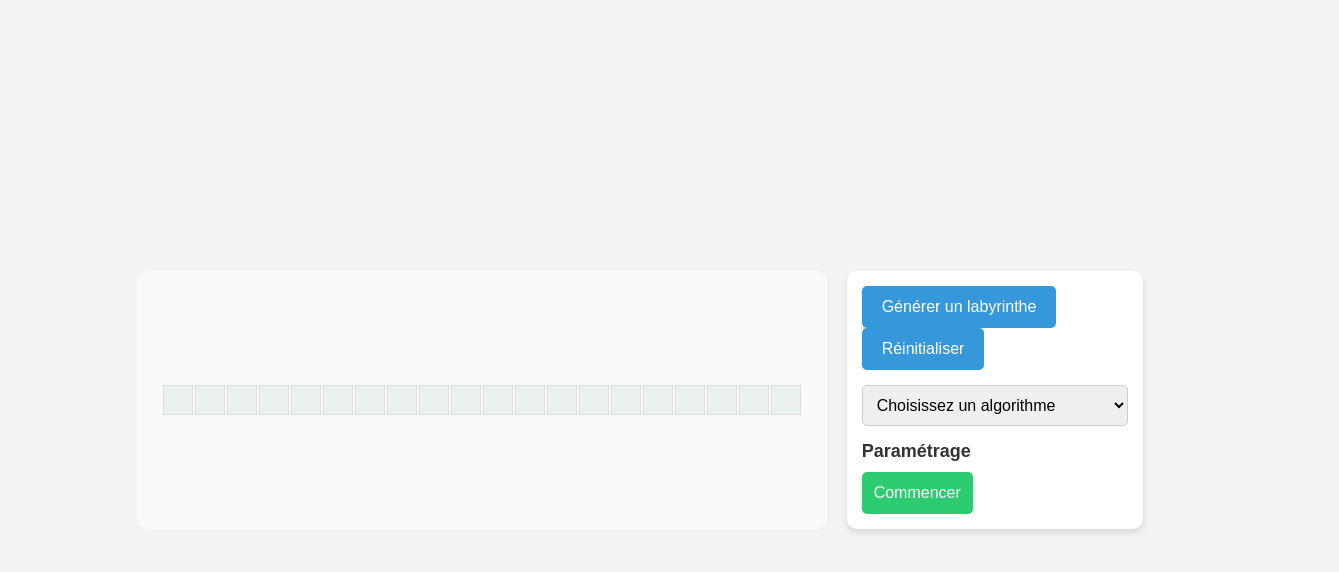
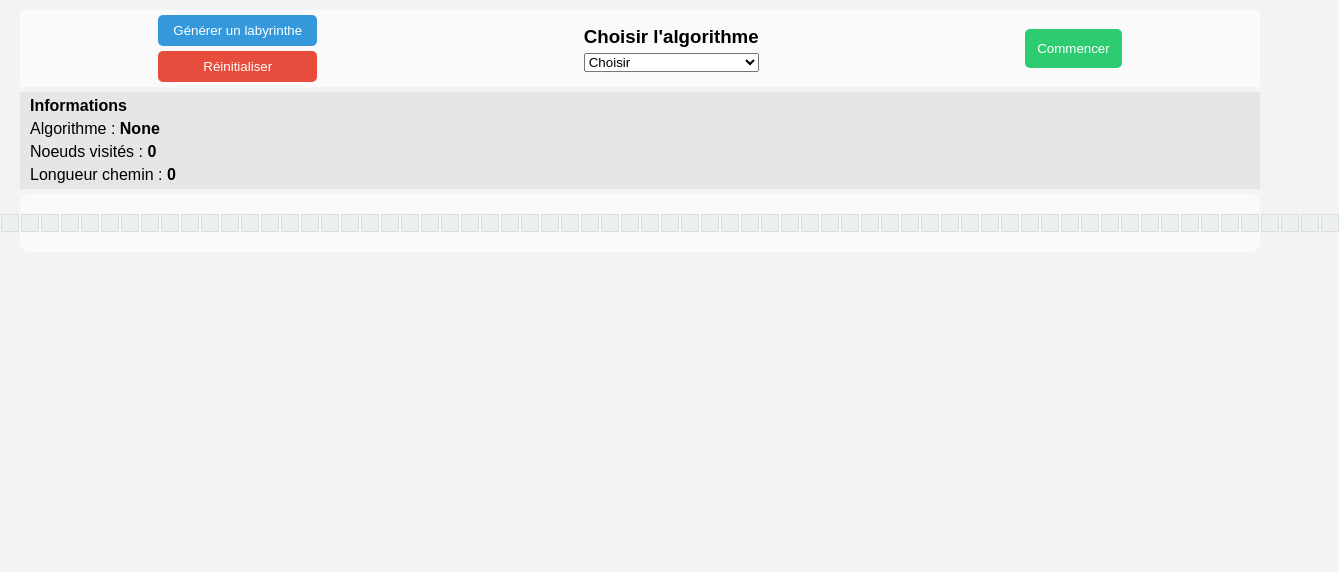
Before and after one commit to adamaKomi/graphProject-frontend, a React (Create React App) app: page / in a window 1280 px wide. Shown: the top 572 px of the page, 1339 px wide, since content can reach past the window. Built offline with nearby package versions, Linux system fonts and the light colour scheme.

Commit message:
Mise a jour des algorithme avec l'ajout de l'algoritme A*

```diff
--- /dev/null
+++ b/src/components/AlgorithmSelector.js
@@ -0,0 +1,37 @@
+import React from 'react';
+import {
+    setAlgorithm,
+    setVisitedNodes,
+    setPathNodes,
+    setPathFound,
+ } from '../redux/actions';
+import { useDispatch, useSelector } from 'react-redux';
+
+function AlgorithmSelector() {
+
+    const dispatch = useDispatch();
+    const algorithm = useSelector(state=>state.algorithm);
+    // fonction de choix de l'algorithme
+  const handleSelectAlgorithm = (event) => {
+    dispatch(setAlgorithm(event.target.value));
+    dispatch(setVisitedNodes([]));
+    dispatch(setPathNodes([]));
+    dispatch(setPathFound(false));
+  };
+
+
+    return (
+        <div onChange={handleSelectAlgorithm} className='algorithm-controls'>
+            <h3>Choisir l'algorithme</h3>
+            <select value={algorithm} onChange={handleSelectAlgorithm}>
+            <option value="" selected>Choisir</option>
+                <option value="DIJKSTRA">Dijkstra</option>
+                <option value="BFS">BFS</option>
+                <option value="DFS">DFS</option>
+                <option value="A_STAR">A*</option>
+            </select>
+        </div>
+    );
+}
+
+export default AlgorithmSelector;
--- a/src/components/MainPage/MainPage.css
+++ b/src/components/MainPage/MainPage.css
@@ -14,22 +14,106 @@ body {
     height: 100vh;
 }
 
-/* Conteneur principal */
+
 .main-page {
+    margin: 0;
+    padding: 0;
+    width: 100vw;
+    height: 100vh;
+}
+
+.main-page-container{
     width: 100%;
     height: 100%;
-    background-color: #f3f3f3;
+    padding: 10px 20px;
+    margin: 0;
+    display: flex;
+    flex-direction: column;
+    gap: 5px;
+    /* background-color: blue; */
+    align-items: center;
 }
 
-/* Conteneur de la page */
-.main-page-container {
+.main-page-container-item.controls{
+  background-color: #fafafa;
+  width: 100%;
+  height: max-content;
+  display: flex;
+  align-items: center;
+  justify-content: center;
+  padding: 5px;
+}
+
+.main-page-container-item.controls .container{
+    display: flex;
+    flex-direction: row;
+    align-items: center;
+    justify-content: center;
     width: 100%;
-    height: 100%;
-    padding: 10px;
+    height: 100;
+    /* background-color: yellow; */
+}
+
+.main-page-container-item.controls .menu{
+    display: flex;
+    flex-direction: row;
+    align-items: center;
+    justify-content: space-around;
+    width: 100%;
+    height: 100;
+}
+
+.maze-controls{
     display: flex;
     flex-direction: column;
-    gap: 15px;
+    gap: 5px;
 }
+
+button {
+    color: white;
+    border: none;
+    padding: 8px 15px;
+    border-radius: 5px;
+    cursor: pointer;
+}
+.generate-maze{
+    background-color: #3498db;
+}
+.generate-maze:hover {
+    background-color: #2980b9;
+}
+
+.reset-maze{
+    background-color: #e74c3c;
+}
+.reset-maze:hover{
+    background-color: #c93828;
+}
+
+.algorithm-controls{
+    display: flex;
+    flex-direction: column;
+    gap: 5px;
+}
+
+.algorithm-controls >div{
+    display: flex;
+    flex-direction: row;
+    gap: 5px;
+}
+
+.info-path{
+    width: 100%;
+    display: flex;
+    flex-direction: column;
+    gap: 5px;
+    background-color: #e5e6e5;
+    padding: 5px 10px;
+    text-align: left;
+}
+
+
+
 
 /* Conteneur du labyrinthe */
 .labyrinthe-container {
@@ -40,6 +124,7 @@ body {
     flex-direction: column;
     border-radius: 10px;
     background-color: #fafafa;
+    padding: 20px 10px;
 }
 
 /* Conteneur du labyrinthe */
@@ -49,6 +134,7 @@ body {
     justify-content: center;
     align-items: center;
     gap: 5px;
+    width: 100%;
 }
 
 /* Ligne du labyrinthe */
@@ -57,14 +143,13 @@ body {
     gap: 2px;
 }
 
-/* Cellules du labyrinthe */
-.cell {
-    width: 5vw;  /* Taille dynamique en fonction de la largeur de la fenêtre */
-    height: 5vw; /* Ajuste la hauteur de la cellule selon la largeur */
-    max-width: 30px; /* Limite la taille max de la cellule */
-    max-height: 30px; /* Limite la taille max de la cellule */
+.cell{
+    display: block;
+    width: 18px;
+    height: 18px;
     border: 1px solid #ddd;
 }
+
 
 .cell.wall {
     background-color: #2c3e50;
@@ -83,52 +168,16 @@ body {
     background-color: #e74c3c;
 }
 
-/* Conteneur de la barre latérale */
-.right-side-bar {
-    width: 100%;
-    padding: 15px;
-    display: flex;
-    flex-direction: column;
-    justify-content: space-between;
-    background-color: #ffffff;
-    border-radius: 10px;
-    box-shadow: 0 4px 6px rgba(0, 0, 0, 0.1);
+.cell.yellow{
+    background-color: yellow;
 }
 
-/* Menu de la barre latérale */
-.menu {
-    display: flex;
-    flex-direction: column;
-    gap: 15px;
+.labyrinthe-container.pathFound{
+    background-color: rgb(117, 117, 117);
+    transition: background-color ease-in-out 0.2s;
 }
 
-button {
-    background-color: #3498db;
-    color: white;
-    border: none;
-    padding: 12px 20px;
-    border-radius: 5px;
-    cursor: pointer;
-}
 
-button:hover {
-    background-color: #2980b9;
-}
-
-select {
-    padding: 10px;
-    border-radius: 5px;
-    border: 1px solid #ccc;
-    font-size: 16px;
-}
-
-/* Titre des paramètres */
-.parameters h3 {
-    margin-bottom: 10px;
-    font-size: 18px;
-    font-weight: bold;
-    color: #333;
-}
 
 .parameters button {
     background-color: #2ecc71;
@@ -138,99 +187,3 @@ select {
 .parameters button:hover {
     background-color: #27ae60;
 }
-
-/* Mobile first - pour les petits écrans (smartphones) */
-@media (max-width: 600px) {
-    .main-page-container {
-        flex-direction: column;
-        padding: 10px;
-    }
-
-    .labyrinthe-container {
-        width: 100%;
-    }
-
-    .row {
-        flex-direction: column;
-    }
-
-    .cell {
-        width: 10vw; /* Augmente la taille des cellules sur mobile */
-        height: 10vw;
-        max-width: 25px; /* Limite la taille max de la cellule */
-        max-height: 25px;
-    }
-
-    .right-side-bar {
-        width: 100%;
-        padding: 10px;
-    }
-
-    .menu {
-        flex-direction: column;
-        gap: 10px;
-    }
-
-    select {
-        font-size: 14px;
-    }
-
-    button {
-        padding: 10px 15px;
-        font-size: 14px;
-    }
-}
-
-/* Tablette et écrans moyens */
-@media (min-width: 601px) and (max-width: 1024px) {
-    .main-page-container {
-        flex-direction: row;
-    }
-
-    .labyrinthe-container {
-        width: 60%;
-    }
-
-    .right-side-bar {
-        width: 35%;
-    }
-
-    .row {
-        gap: 3px;
-    }
-
-    .cell {
-        width: 6vw; /* Taille ajustée pour tablette */
-        height: 6vw;
-        max-width: 28px;
-        max-height: 28px;
-    }
-}
-
-/* Bureau (écrans larges) */
-@media (min-width: 1025px) {
-    .main-page-container {
-        flex-direction: row;
-        gap: 20px;
-    }
-
-    .labyrinthe-container {
-        width: 70%;
-    }
-
-    .right-side-bar {
-        width: 30%;
-    }
-
-    .cell {
-        width: 5vw; /* Taille dynamique pour bureau */
-        height: 5vw;
-        max-width: 30px;
-        max-height: 30px;
-    }
-
-    button {
-        padding: 12px 20px;
-        font-size: 16px;
-    }
-}
--- a/src/components/MainPage/MainPage.js
+++ b/src/components/MainPage/MainPage.js
@@ -6,21 +6,33 @@ import {
   setMaze,
   setGraph,
   setVisitedNodes,
+  setPathNodes,
   setAlgorithm,
   setClickedCells,
   resetMaze,
-  setSelectPoint
+  setSelectPoint,
+  setMazeHeight,
+  setMazeWidth,
+  setPathFound,
 } from '../../redux/actions';
+import AlgorithmSelector from '../AlgorithmSelector';
 
 const MainPage = () => {
   const dispatch = useDispatch();
+
   const algorithm = useSelector((state) => state.algorithm);
   const clickedCells = useSelector((state) => state.clickedCells);
+  const visitedNodes = useSelector(state => state.visitedNodes);
+  const rows = useSelector(state => state.mazeHeight);
+  const cols = useSelector(state => state.mazeWidth);;
+  const pathNodes = useSelector(state=>state.pathNodes);
+
   const [error, setError] = useState(null);
-  const visitedNodes = useSelector(state => state.visitedNodes);
+  const [pathLengh, setPathLengh] = useState(0);
 
-  const rows = 20;
-  const cols = 20;
+
+
+
 
   const createGraph = (maze) => {
     let graph = {};
@@ -63,7 +75,14 @@ const MainPage = () => {
         if (data.error) {
           setError(data.error);
           console.error(data.error);
-        } else {
+        } else if (data.pathNodes) {
+          dispatch(setPathNodes(data.pathNodes));
+        } else if (data.pathFound) {
+          dispatch(setPathFound(true));
+        } else if (data.pathLengh) {
+          setPathLengh(parseInt(data.pathLengh));
+        }
+        else {
           // Mise à jour continue des nœuds visités
           dispatch(setVisitedNodes(data));
           console.log("Nœuds visités reçus du serveur :");
@@ -101,8 +120,12 @@ const MainPage = () => {
       window.alert("Choisir un algorithme !!!");
       return;
     }
-    else if (clickedCells.length < 2) {
+    else if ((algorithm==='A_STAR')&&(clickedCells.length < 2)) {
       window.alert("Selectionner deux points !!!");
+      return;
+    }
+    else if (clickedCells.length < 1) {
+      window.alert("Selectionner au moins un point !!!");
       return;
     }
 
@@ -128,7 +151,11 @@ const MainPage = () => {
   };
 
   const generateMaze = () => {
+    // reinitialiser
     dispatch(setVisitedNodes([]));
+    dispatch(setPathNodes([]));
+    dispatch(setPathFound(false));
+    setPathLengh(0);
     const newMaze = Array(rows).fill().map(() => Array(cols).fill(0));
     for (let i = 0; i < rows; i++) {
       for (let j = 0; j < cols; j++) {
@@ -143,40 +170,77 @@ const MainPage = () => {
     dispatch(setClickedCells([]));
   };
 
-  const handleSelectAlgorithm = (event) => {
-    dispatch(setAlgorithm(event.target.value));
-  };
 
+
+  // pour commencer l'animation
   const handleStartAnimation = () => {
+    // reinitialiser
+    dispatch(setVisitedNodes([]));
+    dispatch(setPathNodes([]));
+    dispatch(setPathFound(false));
+    setPathLengh(0);
     const socket = connectWebSocket();  // Créer une nouvelle connexion WebSocket
 
     sendAlgorithmAndPoints(socket);  // Envoyer l'algorithme et les points au serveur
   };
 
+
+  const handleSetMazeWidth = (event) => {
+    const value = parseInt(event.target.value, 10);
+    if (value < 0) {
+      window.alert("Entrer un entier positif");
+      return;
+    } else {
+      dispatch(setMazeWidth(Math.max(value, 15)));
+    }
+  }
+
+
+  const handleSetMazeHeight = (event) => {
+    const value = parseInt(event.target.value, 10);
+    if (value < 0) {
+      window.alert("Entrer un entier positif");
+      return;
+    } else {
+      dispatch(setMazeHeight(Math.max(value, 10)));
+    }
+  }
+
+
   return (
     <div className='main-page'>
       <div className='main-page-container'>
-        <Labyrinthe />
-        <div className="right-side-bar">
-          <div className='right-container'>
+        <div className="main-page-container-item controls">
+          <div className='container '>
             <div className='menu'>
-              <div>
-                <button onClick={() => generateMaze()}>Générer un labyrinthe</button>
-                <button onClick={() => dispatch(resetMaze())}>Réinitialiser</button>
+              <div className='maze-controls' >
+                <button onClick={() => generateMaze()} className='generate-maze'>Générer un labyrinthe</button>
+                <button
+                  onClick={() => {
+                    dispatch(resetMaze());
+                    setPathLengh(0); }
+                    }
+                    className='reset-maze'
+                  >Réinitialiser</button>
               </div>
-              <select onChange={handleSelectAlgorithm} value={algorithm}>
-                <option value="">Choisissez un algorithme</option>
-                <option value="DIJKSTRA">Dijkstra</option>
-                <option value="BFS">BFS</option>
-                <option value="DFS">DFS</option>
-              </select>
+              {/*  liste des algorithmes */}
+              <AlgorithmSelector />
               <div className='parameters'>
-                <h3>Paramétrage</h3>
                 <button onClick={() => handleStartAnimation()} >Commencer</button>
               </div>
             </div>
           </div>
         </div>
+        {/* Afficher la longueur du chemin */}
+        {/* {pathLengh>0 && ( */}
+        <div className='info-path'>
+          <h4 className='pathLengh'>Informations</h4>
+          <p>Algorithme : <strong>{algorithm.length>0?algorithm:'None'}</strong></p>
+          <p>Noeuds visités : <strong>{visitedNodes.length}</strong></p>
+          <p>Longueur chemin : <strong>{pathNodes.length}</strong></p>
+        </div>
+        {/* )} */}
+        <Labyrinthe className="main-page-container-item" />
       </div>
     </div>
   );
--- a/src/components/labyrinthe/Labyrinthe.js
+++ b/src/components/labyrinthe/Labyrinthe.js
@@ -6,6 +6,9 @@ import {
     setSelectPoint,
 } from '../../redux/actions';
 
+
+
+
 const Labyrinthe = () => {
 
     const dispatch = useDispatch();
@@ -13,6 +16,9 @@ const Labyrinthe = () => {
     const visitedNodes = useSelector((state)=>state.visitedNodes);
     const clickedCells = useSelector((state)=>state.clickedCells);
     const startSelectPoint = useSelector(state=>state.startSelectPoint);
+    const pathNodes = useSelector(state=>state.pathNodes);
+    const pathFound = useSelector(state=>state.pathFound);
+
 
     const handleClickMaze = (rowIndex, colIndex) => {
 
@@ -26,8 +32,10 @@ const Labyrinthe = () => {
             }
     };
 
+
+
     return <>
-        <div className='labyrinthe-container'>
+        <div className={`labyrinthe-container ${pathFound?'pathFound':''}`}>
             <div className="labyrinthe">
                 {maze.map((row, rowIndex) => (
                     <div key={rowIndex} className="row">
@@ -36,8 +44,10 @@ const Labyrinthe = () => {
                             <div
                                 key={colIndex}
                                 className={`cell ${cell === 1 ? 'wall' : 'path'}
-                                           ${visitedNodes.includes(`${rowIndex},${colIndex}`) ? 'green' : ''}
-                                           ${cell !== 1 && clickedCells.includes(`${rowIndex},${colIndex}`) ? 'red' : ''}`}
+                                            ${cell !== 1 && clickedCells.includes(`${rowIndex},${colIndex}`) ? 'red' : ''}
+                                            ${visitedNodes.includes(`${rowIndex},${colIndex}`) ? 'green' : ''}
+                                            ${pathNodes.includes(`${rowIndex},${colIndex}`) ? 'yellow' : ''}
+                                        `}
                                 onClick={() => `${cell===1? null :  handleClickMaze(rowIndex, colIndex)}`}
                             ></div>
                         ))}
```
Also changed, not shown: src/redux/actions.js (+22 -0 lines), src/redux/reducer.js (+19 -3 lines).
